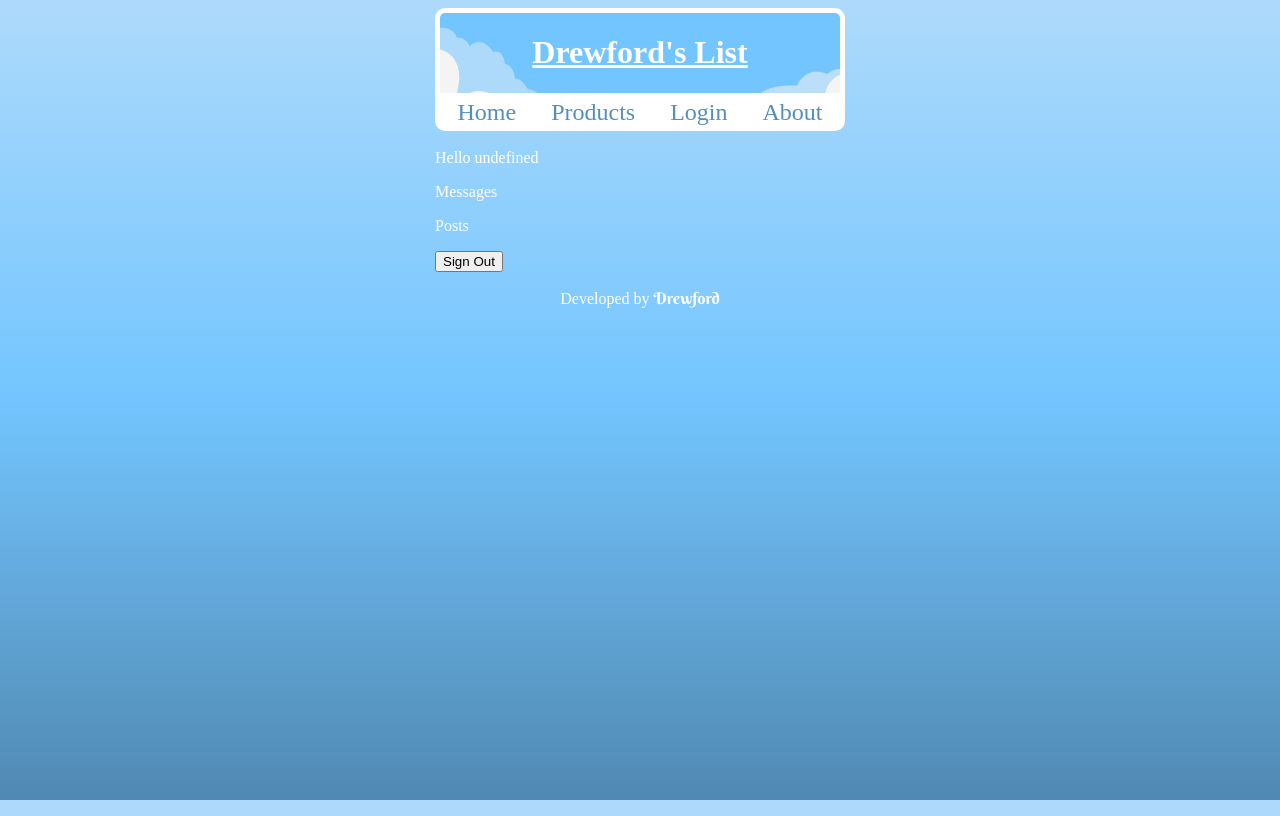
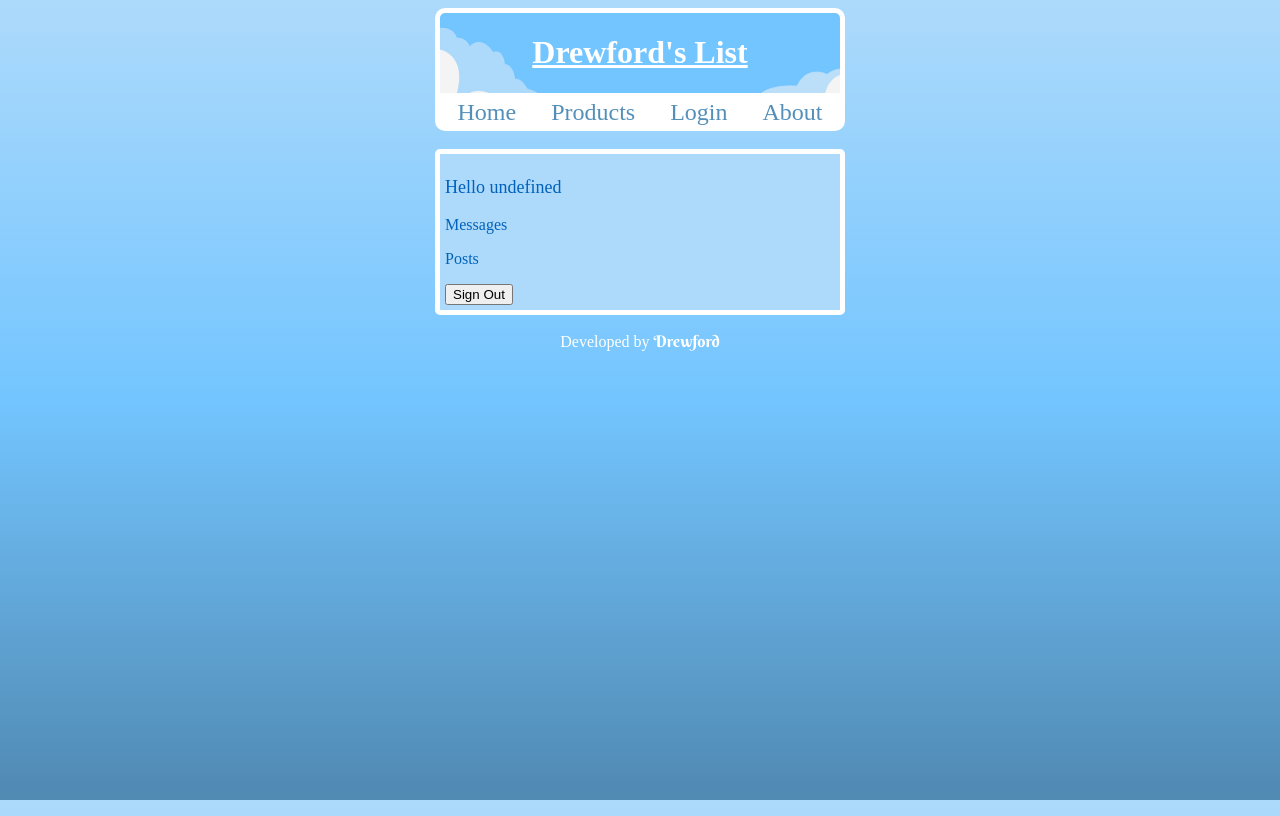
Before and after one commit to SleazyCook/project_05, a React (Create React App) app: page /profile in a window 1280 px wide. Built offline with nearby package versions, Linux system fonts and the light colour scheme; no server answers; a web font is replaced by a local one.

Commit message:
attempted create new post. confused

```diff
--- a/public/style.css
+++ b/public/style.css
@@ -175,7 +175,7 @@ footer {
 }
 
 /* Registration Page */
-#register-container, .login-container {
+#register-container, .login-container, #profile-container {
     /* display: flex; */
     border: 5px solid white;
     border-radius: 5px;
@@ -192,7 +192,9 @@ footer {
     font-size: large;
 }
 
-/* toggles---------------- */
-.hidden {
-    display: none;
+/*Profile Page -----------------*/
+
+/*see most of profile container above*/
+#profile-container {
+    text-align:left;
 }
--- a/src/components/CreatePost.js
+++ b/src/components/CreatePost.js
@@ -1,8 +1,34 @@
 import React from "react";
+import { Navigate } from "react-router-dom";
 
 //lacks functionality
+//useNavigate to redirect to products posts after posting
 const CreatePost = () => {
-    return (
+  const [newPost, setNewPost] = useState({});
+  const navigate = useNavigate();
+  async function createNewPost (event) {
+    event.preventDefault();
+    try {
+      const response = await fetch("https://strangers-things.herokuapp.com/api/2209-ftb-mt-web-ft/",
+        {
+          method: "POST",
+          headers: {
+            "Content-Type": "application/json",
+            "Authorization": `Bearer ${localStorage.getItem('token')}`
+          },
+        }
+      )
+      const data = await response.json();
+      {/*setNewPost*/}
+      if (data.success){
+        navigate('products');
+      }
+      console.log('createPost POST successful')
+    } catch (error) {
+      console.log(error);
+    }
+  }
+  return (
     <div className="new-post-container">
       <p>Create a listing</p>
       Item:
--- a/src/components/Details.js
+++ b/src/components/Details.js
@@ -4,7 +4,7 @@ const Details = () => {
   const {ourProducts} = useOutletContext();
   const {id} = useParams();
   const product = ourProducts[id];
-  console.log(product);
+  //I think I should put the create message POST here
   return (
     <div className="product">
       <p><span className="name-detail"><b>{product.title}</b></span></p>
--- a/src/components/Profile.js
+++ b/src/components/Profile.js
@@ -4,11 +4,11 @@ import { useOutletContext } from "react-router-dom";
 
 //waiting 'if token' function in app.js to work
 const Profile = () => {
+
     const {currentProfile} = useOutletContext()
-    console.log(currentProfile)
     return (
         <div id="profile-container">
-            <p id="profile">
+            <p className="large-welcome">
             {`Hello ${currentProfile.username}`}
             </p>
             <p>Messages</p>
--- a/src/components/Register.js
+++ b/src/components/Register.js
@@ -5,7 +5,7 @@ const Register = () => {
     // create some state, might need multiple to hold username/pw/etc
     const [username, setUsername] = useState("");
     const [password, setPassword] = useState("");
-    const navigate = useNavigate()
+    const navigate = useNavigate();
     async function formSubmitHandler (event) {
         event.preventDefault();
         try {
```
Also changed, not shown: src/components/App.js (+0 -8 lines).
